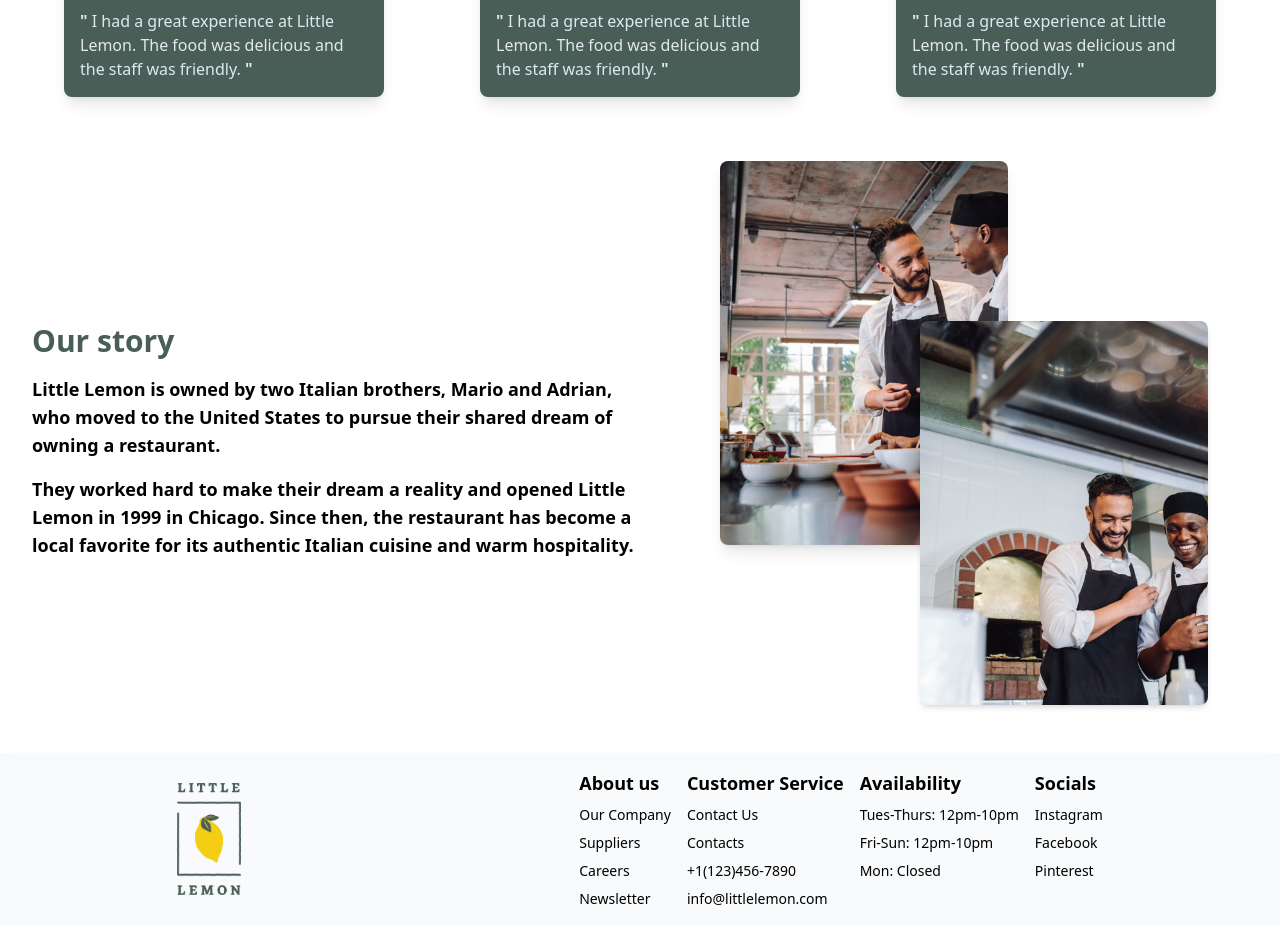
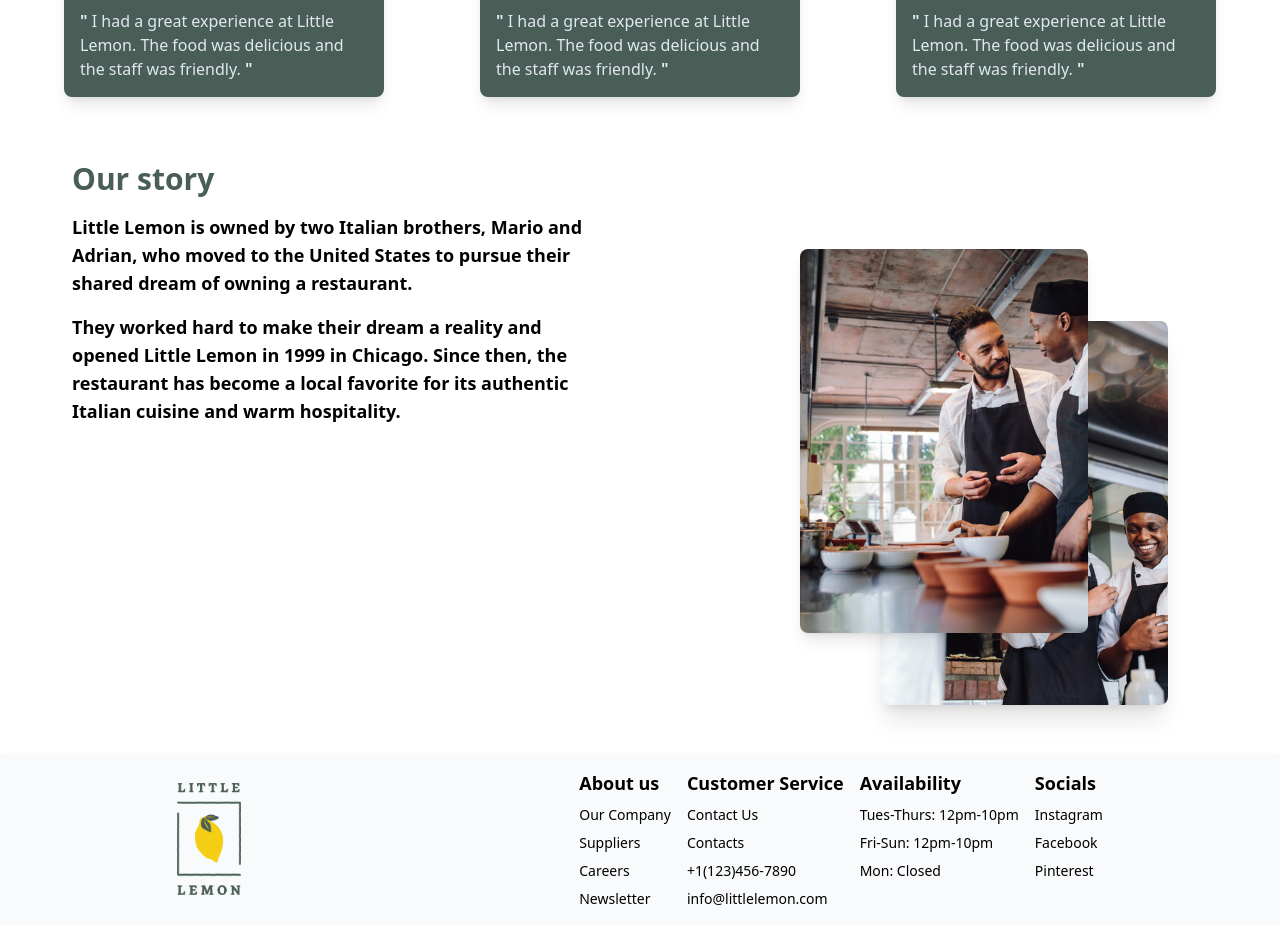
Before and after one commit to Mampionona33/Little-Lemon, a React (Vite) app: page / in a window 1280 px wide. Shown: the part 1787-2712 px from the top of the page. Built offline with nearby package versions, Linux system fonts and the light colour scheme.

Commit message:
fini correction section 3 home page

```diff
--- a/src/pages/Home/Home.tsx
+++ b/src/pages/Home/Home.tsx
@@ -133,9 +133,9 @@ const Home = () => {
         </div>
       </section>
 
-      <section className="flex flex-col md:flex-row items-center p-8">
+      <section className="flex flex-col md:flex-row items-center md:items-start p-8">
         {/* Partie texte à gauche */}
-        <div className="md:w-1/2 flex flex-col gap-4">
+        <div className="w-1/2 flex flex-col gap-4 px-10">
           <h1 className="font-bold text-3xl text-primary">Our story</h1>
           <p className="text-lg font-semibold">
             Little Lemon is owned by two Italian brothers, Mario and Adrian, who
@@ -151,19 +151,19 @@ const Home = () => {
         </div>
 
         {/* Partie images à droite */}
-        <div className="md:w-1/2 flex justify-center relative">
-          <div className="md:relative w-full md:min-h-[35rem] flex justify-center items-center flex-wrap gap-8 p-4">
+        <div className="w-1/2 flex justify-center">
+          <div className="xl:relative md:just w-full xl:min-h-[35rem] flex justify-center items-center flex-wrap gap-8 p-4">
             {/* Première image */}
             <img
               src={mario_and_adrian_A}
               alt="mario_and_adrian_A"
-              className="w-full md:w-72 h-96 object-cover shadow-lg rounded-lg md:absolute md:top-0 md:left-20"
+              className="w-full xl:w-72 h-96 object-cover shadow-lg rounded-lg xl:relative xl:top-0 xl:left-0 xl:z-10"
             />
             {/* Deuxième image */}
             <img
               src={mario_and_adrian_B}
               alt="mario_and_adrian_B"
-              className="w-full md:w-72 h-96 object-cover shadow-md rounded-lg xl:absolute xl:top-40 xl:right-10"
+              className="w-full xl:w-72 h-96 object-cover shadow-xl rounded-lg xl:absolute xl:top-40 xl:right-20"
             />
           </div>
         </div>
```
